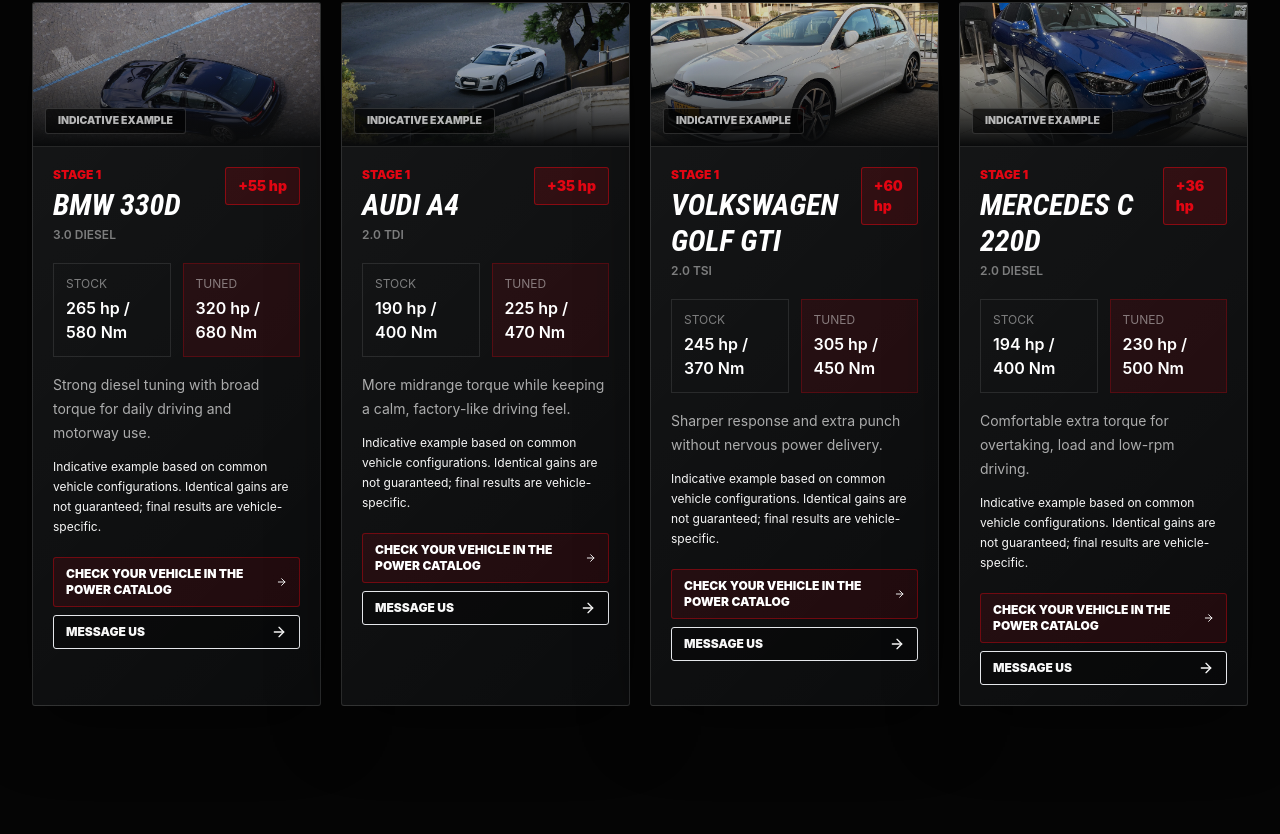
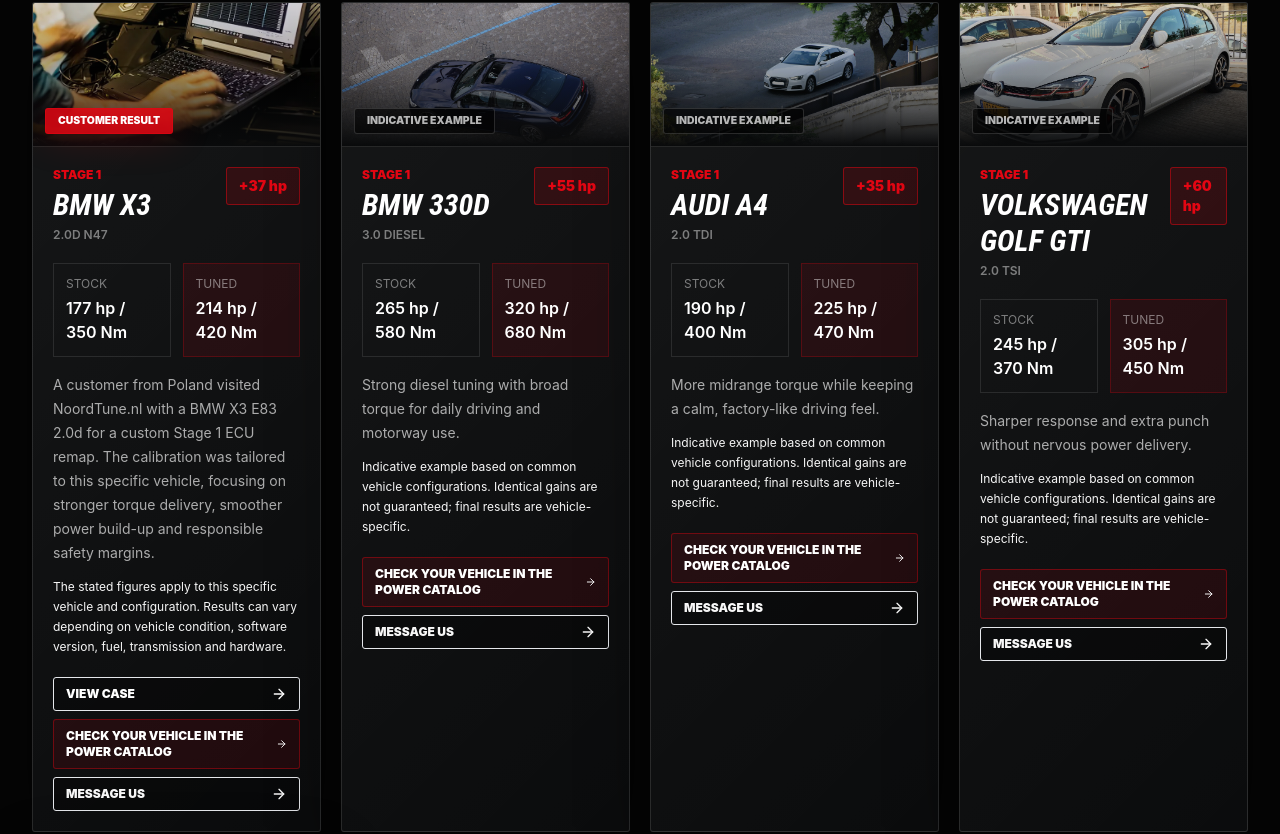
Before and after one commit to bartekkolek1098/noordtune-www, a Next.js app: page /en in a window 1280 px wide. Shown: the part 5831-6665 px from the top of the page. Built offline with nearby package versions, Linux system fonts and the light colour scheme.

Commit message:
Publish BMW X3 customer result

```diff
--- a/src/components/cards.tsx
+++ b/src/components/cards.tsx
@@ -20,6 +20,7 @@ const labels = {
     tuned: "Getuned",
     read: "Lees artikel",
     demo: "Indicatief voorbeeld",
+    customer: "Klantresultaat",
     detail: "Bekijk case",
     catalog: "Controleer jouw auto in de Power Catalog",
     whatsapp: "WhatsApp ons",
@@ -33,6 +34,7 @@ const labels = {
     tuned: "Tuned",
     read: "Read article",
     demo: "Indicative example",
+    customer: "Customer result",
     detail: "View case",
     catalog: "Check your vehicle in the Power Catalog",
     whatsapp: "Message us",
@@ -42,10 +44,11 @@ const labels = {
     more: "Więcej info",
     featured: "Najczęściej wybierane",
     vat: "z VAT",
-    stock: "Seryjnie",
-    tuned: "Po tuningu",
+    stock: "Seria",
+    tuned: "Po modyfikacji",
     read: "Czytaj",
     demo: "Przykład orientacyjny",
+    customer: "Realizacja klienta",
     detail: "Zobacz realizację",
     catalog: "Sprawdź swoje auto w katalogu mocy",
     whatsapp: "Napisz na WhatsApp",
@@ -143,8 +146,14 @@ export function ResultCardView({result, locale}: {result: CustomerResult; locale
           src={image}
         />
         <div className="absolute inset-0 bg-gradient-to-t from-[#090a0b] via-black/25 to-transparent" />
-        <span className="absolute bottom-3 left-3 rounded-[3px] border border-white/15 bg-black/60 px-3 py-1 text-[0.65rem] font-black uppercase text-white/70">
-          {result.customerApproved ? result.serviceType : copy.demo}
+        <span
+          className={`absolute bottom-3 left-3 rounded-[3px] border px-3 py-1 text-[0.65rem] font-black uppercase ${
+            result.customerApproved
+              ? "border-primary/60 bg-primary/85 text-white shadow-glow"
+              : "border-white/15 bg-black/60 text-white/70"
+          }`}
+        >
+          {result.customerApproved ? copy.customer : copy.demo}
         </span>
       </div>
       <div className="p-5">
--- a/src/components/customer-result-renderer.tsx
+++ b/src/components/customer-result-renderer.tsx
@@ -22,7 +22,7 @@ const labels = {
     technical: "Technische notities",
     disclaimer: "Belangrijke nuance",
     catalog: "Controleer jouw auto in de Power Catalog",
-    whatsapp: "WhatsApp ons",
+    whatsapp: "Stuur je kenteken of motorgegevens via WhatsApp",
     generation: "Generatie",
     engine: "Motor",
     transmission: "Transmissie",
@@ -43,7 +43,7 @@ const labels = {
     technical: "Technical notes",
     disclaimer: "Important nuance",
     catalog: "Check your vehicle in the Power Catalog",
-    whatsapp: "Message us",
+    whatsapp: "Send us your vehicle details on WhatsApp",
     generation: "Generation",
     engine: "Engine",
     transmission: "Transmission",
@@ -56,15 +56,15 @@ const labels = {
   pl: {
     back: "Wróć do rezultatów",
     caseLabel: "Realizacja klienta",
-    stock: "Seryjnie",
-    tuned: "Po tuningu",
+    stock: "Seria",
+    tuned: "Po modyfikacji",
     gain: "Przyrost",
     vehicle: "Pojazd",
     service: "Usługa",
     technical: "Notatki techniczne",
     disclaimer: "Ważna informacja",
     catalog: "Sprawdź swoje auto w katalogu mocy",
-    whatsapp: "Napisz na WhatsApp",
+    whatsapp: "Wyślij nam dane auta przez WhatsApp",
     generation: "Generacja",
     engine: "Silnik",
     transmission: "Skrzynia",
@@ -92,7 +92,8 @@ function Fact({label, value}: {label: string; value?: string}) {
 export function CustomerResultRenderer({result}: {result: CustomerResult}) {
   const copy = labels[result.locale];
   const image = result.images[0] ?? "/images/sections/tuning-laptop-b2.webp";
-  const title = `${result.vehicleMake} ${result.vehicleModel} ${result.stage}`;
+  const title =
+    result.title ?? `${result.vehicleMake} ${result.vehicleModel} ${result.vehicleGeneration ?? ""} ${result.vehicleEngine} ${result.stage}`.replace(/\s+/g, " ").trim();
   const hpUnit = result.locale === "pl" ? "KM" : result.locale === "nl" ? "pk" : "hp";
   const stock = `${result.stockPowerHp} ${hpUnit} / ${result.stockTorqueNm} Nm`;
   const tuned = `${result.tunedPowerHp} ${hpUnit} / ${result.tunedTorqueNm} Nm`;
--- a/src/components/page-renderers.tsx
+++ b/src/components/page-renderers.tsx
@@ -85,19 +85,19 @@ const resultsIntro = {
     kicker: "Klantresultaten & voorbeeldcases",
     title: "Realisaties zijn voertuigafhankelijk, nooit een universele belofte.",
     text:
-      "Deze pagina wordt de plek voor echte NoordTune realisaties: voertuigfoto's, motorvariant, Stage of service, originele waarden, getunede waarden en technische notities. De huidige kaarten zijn duidelijke indicatieve voorbeelden totdat klantgoedgekeurde cases worden gepubliceerd. Resultaten hangen af van onderhoudsstaat, ECU, TCU, softwareversie, brandstof, hardware en gebruik. Gebruik de Power Catalog voor een voertuigspecifieke indicatie of stuur je gegevens via WhatsApp voor advies."
+      "Deze pagina combineert echte NoordTune klantresultaten met duidelijk gemarkeerde voorbeeldcases. Een klantresultaat wordt alleen gepubliceerd wanneer de gegevens veilig genoeg zijn voor publicatie. De overige kaarten blijven indicatieve voorbeelden. Resultaten hangen af van onderhoudsstaat, ECU, TCU, softwareversie, brandstof, hardware en gebruik. Gebruik de Power Catalog voor een voertuigspecifieke indicatie of stuur je gegevens via WhatsApp voor advies."
   },
   en: {
     kicker: "Customer results & example cases",
     title: "Results are vehicle-specific, never a universal promise.",
     text:
-      "This page is prepared for real NoordTune customer results: vehicle photos, engine variant, Stage or service, stock figures, tuned figures and technical notes. Current cards are clearly marked indicative examples until approved customer cases are published. Results depend on condition, ECU, TCU, software version, fuel, hardware and use."
+      "This page combines real NoordTune customer results with clearly marked example cases. A customer result is only published when the data is safe to share. The other cards remain indicative examples. Results depend on condition, ECU, TCU, software version, fuel, hardware and use."
   },
   pl: {
     kicker: "Realizacje i przykłady",
     title: "Wyniki zależą od konkretnego auta, nie są uniwersalną obietnicą.",
     text:
-      "Ta strona będzie miejscem na prawdziwe realizacje NoordTune: zdjęcia auta, wersję silnika, Stage lub usługę, wartości seryjne, wynik po tuningu i notatki techniczne. Obecne karty są oznaczone jako przykłady orientacyjne, dopóki nie pojawią się zatwierdzone realizacje klientów. Wyniki zależą od stanu auta, ECU, TCU, wersji oprogramowania, paliwa, osprzętu i sposobu użytkowania."
+      "Ta strona łączy prawdziwe realizacje NoordTune z wyraźnie oznaczonymi przykładami orientacyjnymi. Realizacja klienta jest publikowana tylko wtedy, gdy dane można bezpiecznie pokazać. Pozostałe karty pozostają przykładami orientacyjnymi. Wyniki zależą od stanu auta, ECU, TCU, wersji oprogramowania, paliwa, osprzętu i sposobu użytkowania."
   }
 } satisfies Record<Locale, {kicker: string; title: string; text: string}>;
 
--- a/src/content/customer-results.ts
+++ b/src/content/customer-results.ts
@@ -7,6 +7,9 @@ export type CustomerResult = {
   id: string;
   locale: Locale;
   slug: string;
+  title?: string;
+  metaTitle?: string;
+  metaDescription?: string;
   source: CustomerResultSource;
   sourceUrl?: string;
   status: CustomerResultStatus;
@@ -70,6 +73,7 @@ const demoDisclaimer = {
 
 const resultImages = {
   bmw330d: "/images/results/bmw-330d-g20.jpg",
+  bmwX3Placeholder: "/images/sections/tuning-laptop-b2.webp",
   audiA4: "/images/results/audi-a4-b9-tdi.jpg",
   golfGti: "/images/results/volkswagen-golf-gti-mk7.jpg",
   mercedesC220d: "/images/results/mercedes-c220d-w206.jpg"
@@ -103,7 +107,9 @@ export function publicCustomerResults(locale: Locale) {
 }
 
 export function displayCustomerResults(locale: Locale) {
-  return customerResults.filter((result) => result.locale === locale && result.status !== "draft");
+  return customerResults
+    .filter((result) => result.locale === locale && result.status !== "draft")
+    .sort((a, b) => Number(isPublicCustomerResult(b)) - Number(isPublicCustomerResult(a)));
 }
 
 export function customerResultPath(result: CustomerResult) {
@@ -415,26 +421,29 @@ export const customerResults: CustomerResult[] = [
     technicalNotes: ["Stan automatu i adaptacje są ważne", "Diagnostyka przed usługą jest zalecana"]
   }),
   {
-    id: "draft-bmw-x3-e83-20d-stage-1-nl",
+    id: "customer-bmw-x3-e83-20d-stage-1-nl",
     locale: "nl",
     slug: "bmw-x3-e83-20d-stage-1",
+    title: "BMW X3 E83 2.0d Stage 1 chiptuning",
+    metaTitle: "BMW X3 E83 2.0d Stage 1 chiptuning | NoordTune klantresultaat",
+    metaDescription:
+      "BMW X3 E83 2.0d Stage 1 ECU remap: 177 pk / 350 Nm naar 214 pk / 420 Nm. Klant uit Polen, maatwerk software en certificaat geleverd.",
     source: "manual",
-    status: "draft",
-    indexable: false,
+    status: "published",
+    indexable: true,
     vehicleMake: "BMW",
     vehicleModel: "X3",
     vehicleGeneration: "E83",
     vehicleEngine: "2.0d N47",
     vehicleYear: "E83",
-    transmission: "Automaat of handgeschakeld, te bevestigen",
+    transmission: "Te bevestigen per voertuig",
     licensePlateVisible: false,
-    images: [],
-    imageAlt: "BMW X3 E83 2.0d Stage 1 resultaatfoto, nog te vervangen door eigenaar-goedgekeurde foto",
-    serviceType: "ECU remap",
+    images: [resultImages.bmwX3Placeholder],
+    imageAlt: "BMW X3 E83 2.0d Stage 1 ECU remap resultaat met veilige placeholder zonder kenteken",
+    serviceType: "Stage 1 / ECU remap",
     stage: "Stage 1",
     fuelType: "Diesel",
     ecu: "Bosch EDC17",
-    tcu: "Te controleren indien automaat",
     stockPowerHp: 177,
     stockTorqueNm: 350,
     tunedPowerHp: 214,
@@ -442,55 +451,50 @@ export const customerResults: CustomerResult[] = [
     gainPowerHp: 37,
     gainTorqueNm: 70,
     shortDescription:
-      "Draft voor een BMW X3 E83 2.0d Stage 1 case. Niet publiceren voordat foto, klantgoedkeuring en definitieve beschrijving zijn bevestigd.",
+      "Een klant uit Polen bezocht NoordTune.nl met zijn BMW X3 E83 2.0d voor een maatwerk Stage 1 ECU remap. De software is individueel afgestemd op dit voertuig, met aandacht voor betere trekkracht, soepelere vermogensopbouw en veilige marges.",
     technicalNotes: [
+      "Voertuig: BMW X3 E83 2.0d",
       "Motor: N47",
       "ECU: Bosch EDC17",
-      "Certificaat aan klant meegegeven",
-      "Controleer onderhoudsstaat, DPF/EGR-status en transmissiegedrag voordat dit als case wordt gepubliceerd"
+      "Service: Stage 1 / custom ECU remap",
+      "Kalibratie: maatwerk en voertuigspecifiek",
+      "Certificaat aan de klant meegegeven",
+      "Aanbevelingen na tuning aan de klant meegegeven"
     ],
-    customerApproved: false,
+    customerApproved: true,
     certificateAvailable: true,
     certificateNote: "Certificaat aanwezig volgens eigenaar; bestand/referentie later toevoegen.",
     publishedAt: "2026-06-14",
     updatedAt: "2026-06-14",
     disclaimer:
-      "Draft en niet indexeerbaar. Resultaten zijn voertuigspecifiek en afhankelijk van onderhoudsstaat, ECU/TCU, softwareversie, brandstof, hardware en gebruik.",
+      "De genoemde waarden horen bij dit specifieke voertuig en deze configuratie. Resultaten kunnen verschillen per auto, softwareversie, onderhoudsstaat, brandstof, transmissie en hardware.",
     relatedPowerCatalogUrl: site.catalogUrl,
-    whatsappCta: site.whatsappUrl,
-    draftNotes: [
-      "Eigenaar-goedgekeurde foto toevoegen",
-      "Bron/Facebook-post URL toevoegen indien beschikbaar",
-      "Klantgoedkeuring expliciet bevestigen",
-      "Definitieve technische notities en certificaatreferentie aanvullen"
-    ],
-    localizedDraftDescriptions: {
-      nl: "BMW X3 E83 2.0d met N47-motor en Bosch EDC17, voorbereid als Stage 1 klantcase. De bekende waarden zijn 177 pk / 350 Nm origineel en 214 pk / 420 Nm na tuning.",
-      en: "BMW X3 E83 2.0d with N47 engine and Bosch EDC17, prepared as a Stage 1 customer-result draft. Known figures are 177 hp / 350 Nm stock and 214 hp / 420 Nm tuned.",
-      pl: "BMW X3 E83 2.0d z silnikiem N47 i sterownikiem Bosch EDC17, przygotowany jako szkic realizacji Stage 1. Znane wartości to 177 KM / 350 Nm seryjnie i 214 KM / 420 Nm po tuningu."
-    }
+    whatsappCta: site.whatsappUrl
   },
   {
-    id: "draft-bmw-x3-e83-20d-stage-1-en",
+    id: "customer-bmw-x3-e83-20d-stage-1-en",
     locale: "en",
     slug: "bmw-x3-e83-20d-stage-1",
+    title: "BMW X3 E83 2.0d Stage 1 ECU remap",
+    metaTitle: "BMW X3 E83 2.0d Stage 1 ECU remap | NoordTune customer result",
+    metaDescription:
+      "BMW X3 E83 2.0d Stage 1 ECU remap: 177 hp / 350 Nm to 214 hp / 420 Nm. Customer from Poland, custom calibration and certificate delivered.",
     source: "manual",
-    status: "draft",
-    indexable: false,
+    status: "published",
+    indexable: true,
     vehicleMake: "BMW",
     vehicleModel: "X3",
     vehicleGeneration: "E83",
     vehicleEngine: "2.0d N47",
     vehicleYear: "E83",
-    transmission: "Automatic or manual, to be confirmed",
+    transmission: "To be confirmed per vehicle",
     licensePlateVisible: false,
-    images: [],
-    imageAlt: "BMW X3 E83 2.0d Stage 1 result image placeholder pending owner approval",
-    serviceType: "ECU remap",
+    images: [resultImages.bmwX3Placeholder],
+    imageAlt: "BMW X3 E83 2.0d Stage 1 ECU remap result with safe placeholder and no license plate",
+    serviceType: "Stage 1 / ECU remap",
     stage: "Stage 1",
     fuelType: "Diesel",
     ecu: "Bosch EDC17",
-    tcu: "To be checked if automatic",
     stockPowerHp: 177,
     stockTorqueNm: 350,
     tunedPowerHp: 214,
@@ -498,55 +502,50 @@ export const customerResults: CustomerResult[] = [
     gainPowerHp: 37,
     gainTorqueNm: 70,
     shortDescription:
-      "Draft BMW X3 E83 2.0d Stage 1 case. Do not publish until image rights, customer approval and final copy are confirmed.",
+      "A customer from Poland visited NoordTune.nl with a BMW X3 E83 2.0d for a custom Stage 1 ECU remap. The calibration was tailored to this specific vehicle, focusing on stronger torque delivery, smoother power build-up and responsible safety margins.",
     technicalNotes: [
+      "Vehicle: BMW X3 E83 2.0d",
       "Engine: N47",
       "ECU: Bosch EDC17",
+      "Service: Stage 1 / custom ECU remap",
+      "Calibration: custom and vehicle-specific",
       "Certificate given to the customer",
-      "Confirm condition, DPF/EGR status and transmission behaviour before publishing"
+      "Recommendations after tuning delivered to the customer"
     ],
-    customerApproved: false,
+    customerApproved: true,
     certificateAvailable: true,
     certificateNote: "Certificate exists according to owner; file/reference to be added later.",
     publishedAt: "2026-06-14",
     updatedAt: "2026-06-14",
     disclaimer:
-      "Draft and non-indexable. Results are vehicle-specific and depend on condition, ECU/TCU, software version, fuel, hardware and use.",
+      "The stated figures apply to this specific vehicle and configuration. Results can vary depending on vehicle condition, software version, fuel, transmission and hardware.",
     relatedPowerCatalogUrl: site.catalogUrl,
-    whatsappCta: site.whatsappUrl,
-    draftNotes: [
-      "Add owner-approved image",
-      "Add source/Facebook post URL if available",
-      "Confirm customer approval",
-      "Complete final technical notes and certificate reference"
-    ],
-    localizedDraftDescriptions: {
-      nl: "BMW X3 E83 2.0d met N47-motor en Bosch EDC17, voorbereid als Stage 1 klantcase. De bekende waarden zijn 177 pk / 350 Nm origineel en 214 pk / 420 Nm na tuning.",
-      en: "BMW X3 E83 2.0d with N47 engine and Bosch EDC17, prepared as a Stage 1 customer-result draft. Known figures are 177 hp / 350 Nm stock and 214 hp / 420 Nm tuned.",
-      pl: "BMW X3 E83 2.0d z silnikiem N47 i sterownikiem Bosch EDC17, przygotowany jako szkic realizacji Stage 1. Znane wartości to 177 KM / 350 Nm seryjnie i 214 KM / 420 Nm po tuningu."
-    }
+    whatsappCta: site.whatsappUrl
   },
   {
-    id: "draft-bmw-x3-e83-20d-stage-1-pl",
+    id: "customer-bmw-x3-e83-20d-stage-1-pl",
     locale: "pl",
     slug: "bmw-x3-e83-20d-stage-1",
+    title: "BMW X3 E83 2.0d Stage 1 — indywidualny remap ECU",
+    metaTitle: "BMW X3 E83 2.0d Stage 1 — indywidualny remap ECU | NoordTune",
+    metaDescription:
+      "BMW X3 E83 2.0d Stage 1: 177 KM / 350 Nm seryjnie i 214 KM / 420 Nm po remapie ECU. Klient z Polski, indywidualna kalibracja i certyfikat.",
     source: "manual",
-    status: "draft",
-    indexable: false,
+    status: "published",
+    indexable: true,
     vehicleMake: "BMW",
     vehicleModel: "X3",
     vehicleGeneration: "E83",
     vehicleEngine: "2.0d N47",
     vehicleYear: "E83",
-    transmission: "Automat lub manual, do potwierdzenia",
+    transmission: "Do potwierdzenia dla konkretnego auta",
     licensePlateVisible: false,
-    images: [],
-    imageAlt: "BMW X3 E83 2.0d Stage 1, zdjęcie realizacji do zastąpienia po akceptacji właściciela",
-    serviceType: "Remap ECU",
+    images: [resultImages.bmwX3Placeholder],
+    imageAlt: "BMW X3 E83 2.0d Stage 1 remap ECU, bezpieczne zdjęcie zastępcze bez tablic rejestracyjnych",
+    serviceType: "Stage 1 / remap ECU",
     stage: "Stage 1",
     fuelType: "Diesel",
     ecu: "Bosch EDC17",
-    tcu: "Do sprawdzenia przy automacie",
     stockPowerHp: 177,
     stockTorqueNm: 350,
     tunedPowerHp: 214,
@@ -554,32 +553,24 @@ export const customerResults: CustomerResult[] = [
     gainPowerHp: 37,
     gainTorqueNm: 70,
     shortDescription:
-      "Szkic realizacji BMW X3 E83 2.0d Stage 1. Nie publikować przed potwierdzeniem zdjęć, zgody klienta i finalnego opisu.",
+      "Klient z Polski odwiedził NoordTune.nl swoim BMW X3 E83 2.0d, aby wykonać indywidualny Stage 1. Oryginalne oprogramowanie zostało przeanalizowane, a następnie przygotowaliśmy mapę dopasowaną do konkretnego samochodu, z naciskiem na lepszą elastyczność, wyższy moment obrotowy i bezpieczne marginesy pracy silnika.",
     technicalNotes: [
+      "Pojazd: BMW X3 E83 2.0d",
       "Silnik: N47",
       "ECU: Bosch EDC17",
+      "Usługa: Stage 1 / indywidualny remap ECU",
+      "Kalibracja: dopasowana do konkretnego auta",
       "Certyfikat przekazany klientowi",
-      "Przed publikacją potwierdzić stan auta, DPF/EGR i zachowanie skrzyni"
+      "Zalecenia po tuningu przekazane klientowi"
     ],
-    customerApproved: false,
+    customerApproved: true,
     certificateAvailable: true,
     certificateNote: "Certyfikat istnieje według właściciela; plik lub referencję dodać później.",
     publishedAt: "2026-06-14",
     updatedAt: "2026-06-14",
     disclaimer:
-      "Szkic, nieindeksowany. Wyniki zależą od konkretnego auta, ECU/TCU, wersji oprogramowania, paliwa, osprzętu i sposobu użytkowania.",
+      "Podane wartości dotyczą tego konkretnego egzemplarza i konfiguracji. Wyniki mogą różnić się w zależności od stanu auta, wersji oprogramowania, paliwa, skrzyni biegów i osprzętu.",
     relatedPowerCatalogUrl: site.catalogUrl,
-    whatsappCta: site.whatsappUrl,
-    draftNotes: [
-      "Dodać zdjęcie zaakceptowane przez właściciela",
-      "Dodać URL posta z Facebooka, jeśli będzie dostępny",
-      "Potwierdzić zgodę klienta",
-      "Uzupełnić finalne notatki techniczne i referencję certyfikatu"
-    ],
-    localizedDraftDescriptions: {
-      nl: "BMW X3 E83 2.0d met N47-motor en Bosch EDC17, voorbereid als Stage 1 klantcase. De bekende waarden zijn 177 pk / 350 Nm origineel en 214 pk / 420 Nm na tuning.",
-      en: "BMW X3 E83 2.0d with N47 engine and Bosch EDC17, prepared as a Stage 1 customer-result draft. Known figures are 177 hp / 350 Nm stock and 214 hp / 420 Nm tuned.",
-      pl: "BMW X3 E83 2.0d z silnikiem N47 i sterownikiem Bosch EDC17, przygotowany jako szkic realizacji Stage 1. Znane wartości to 177 KM / 350 Nm seryjnie i 214 KM / 420 Nm po tuningu."
-    }
+    whatsappCta: site.whatsappUrl
   }
 ];
--- a/src/lib/seo.tsx
+++ b/src/lib/seo.tsx
@@ -158,17 +158,19 @@ export function createCustomerResultMetadata(result: CustomerResult): Metadata {
   const car = `${result.vehicleMake} ${result.vehicleModel}`;
   const hp = result.locale === "pl" ? "KM" : result.locale === "nl" ? "pk" : "hp";
   const title =
-    result.locale === "nl"
+    result.metaTitle ??
+    (result.locale === "nl"
       ? `${car} ${result.stage} | NoordTune klantresultaat`
       : result.locale === "en"
         ? `${car} ${result.stage} | NoordTune customer result`
-        : `${car} ${result.stage} | Realizacja NoordTune`;
+        : `${car} ${result.stage} | Realizacja NoordTune`);
   const description =
-    result.locale === "nl"
+    result.metaDescription ??
+    (result.locale === "nl"
       ? `${car} ${result.vehicleEngine}: ${result.stockPowerHp} ${hp} naar ${result.tunedPowerHp} ${hp} en ${result.stockTorqueNm} Nm naar ${result.tunedTorqueNm} Nm. Resultaten blijven voertuigafhankelijk.`
       : result.locale === "en"
         ? `${car} ${result.vehicleEngine}: ${result.stockPowerHp} ${hp} to ${result.tunedPowerHp} ${hp} and ${result.stockTorqueNm} Nm to ${result.tunedTorqueNm} Nm. Results remain vehicle-specific.`
-        : `${car} ${result.vehicleEngine}: ${result.stockPowerHp} ${hp} do ${result.tunedPowerHp} ${hp} oraz ${result.stockTorqueNm} Nm do ${result.tunedTorqueNm} Nm. Wynik zależy od konkretnego auta.`;
+        : `${car} ${result.vehicleEngine}: ${result.stockPowerHp} ${hp} do ${result.tunedPowerHp} ${hp} oraz ${result.stockTorqueNm} Nm do ${result.tunedTorqueNm} Nm. Wynik zależy od konkretnego auta.`);
   const publicPage = isPublicCustomerResult(result);
 
   return {
@@ -307,7 +309,7 @@ export function customerResultJsonLd(result: CustomerResult) {
   return {
     "@context": "https://schema.org",
     "@type": "Article",
-    headline: `${result.vehicleMake} ${result.vehicleModel} ${result.stage}`,
+    headline: result.title ?? `${result.vehicleMake} ${result.vehicleModel} ${result.stage}`,
     description: result.shortDescription,
     image: result.images.map((image) => `${site.url}${image}`),
     datePublished: result.publishedAt,
```
Also changed, not shown: 1 other file (tests, documents, lock files or other folders).
